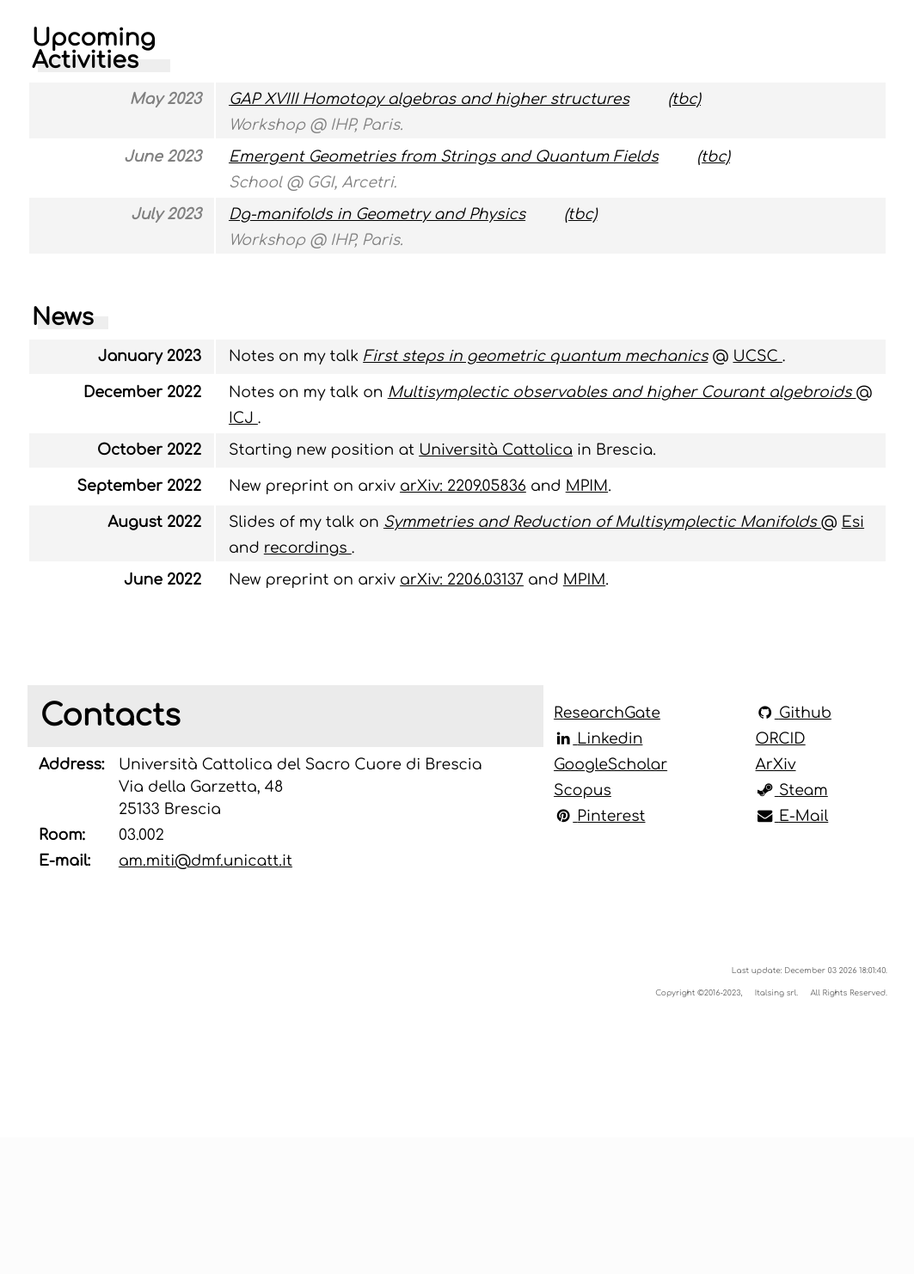
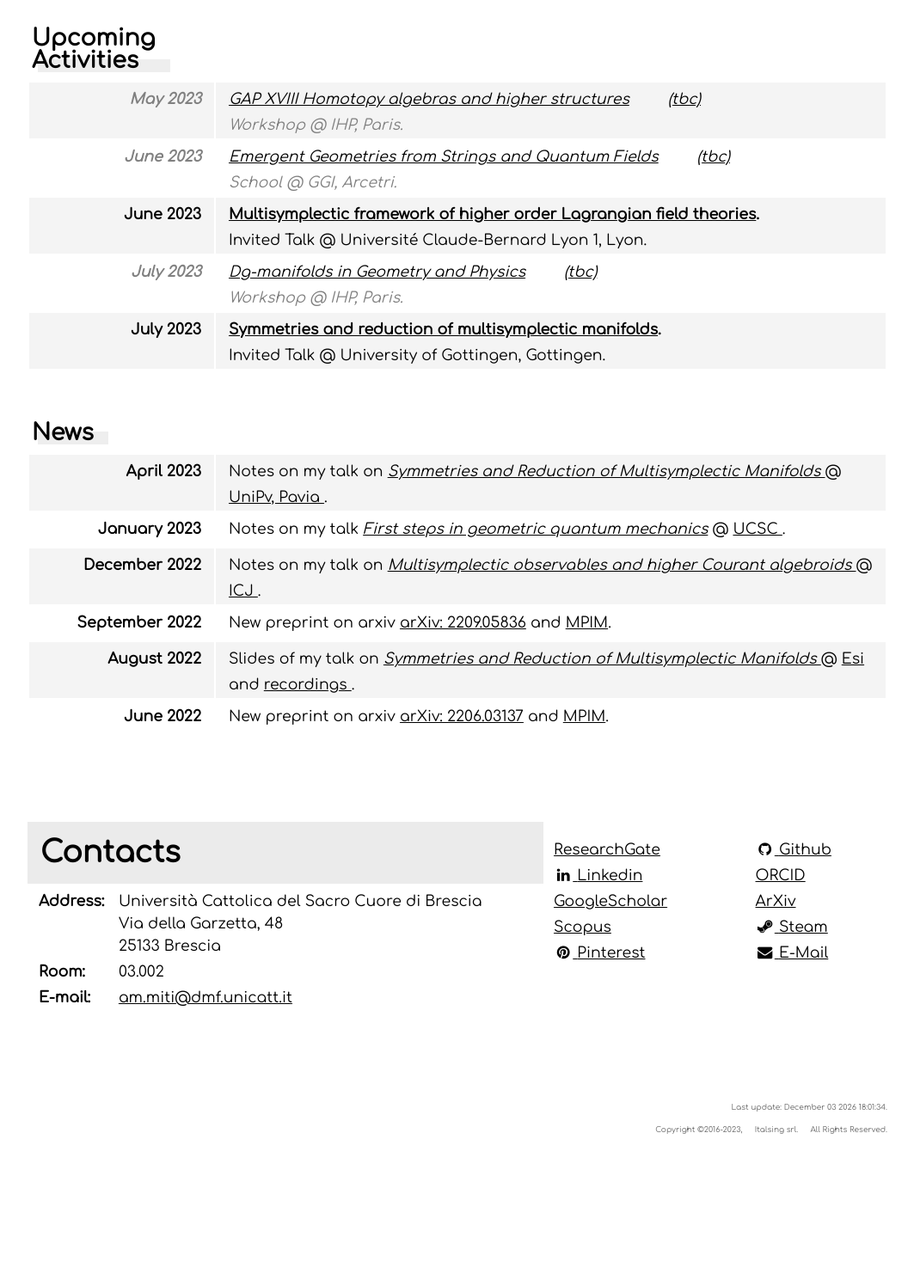
Before and after one commit to MasterToninus/MasterToninus.github.io, a PHP site: page / in a window 1280 px wide. Shown: the part 1014-2496 px from the top of the page at 86% size, without its empty margins (108-1171 px from the left). Before the commit the page ends 2174 px from the top, so only its background shows below. Run offline with PHP 8.4, Linux system fonts and the light colour scheme; some libraries are stand-ins or nearby versions.

Commit message:
Updated splash page and activities.

```diff
--- a/data/activities.csv
+++ b/data/activities.csv
@@ -85,6 +85,7 @@ VI Year;Symmetries and reduction of multisymplectic manifolds;Invited Talk;Unive
 VI Year;Bicategories, categorification and quantum theory;School;University of Leeds;Leeds;UK;July 2022;11-Jul-22;15-Jul-22;N. Gambino et al;https://conferences.leeds.ac.uk/bcqt2022/;0
 VI Year;Higher structures and field theory;Workshop;ESI;Wien;Austria;August 2022;22-Aug-22;26-Aug-22;A. Alekseev et al;https://www.esi.ac.at/events/e430/;0
 VI Year;Symmetries and reduction of multisymplectic manifolds;Invited Talk;ESI;Wien;Austria;August 2022;25-Aug-22;25-Aug-22;AMM;https://www.esi.ac.at/events/t1028/;0
+VI Year;Exercise Class: Elements of Higher Geometry (15h);Teaching;Universita' Cattolica del Sacro Cuore;Brescia;Italy;October 2022;4-Oct-22;17-Dec-22;Mauro Spera;https://dmf.unicatt.it/miti/teaching/IstGeoSup-22-23/;0
 VI Year;Atelier on higher structures in differential geometry;Workshop;Université Claude-Bernard Lyon 1;Lyon;France;December 2022;07-Dec-22;09-Dec-22;L. Ryvkin et al;https://ryvkin.eu/atelier2022/;0
 VI Year;Multisymplectic observables and higher Courant algebroids;Invited Talk;Université Claude-Bernard Lyon 1;Lyon;France;December 2022;09-Dec-22;09-Dec-22;AMM;https://indico.math.cnrs.fr/event/8621/;0
 VII Year;First steps in geometric quantum mechanics;Contributed Talk;Universita' Cattolica del Sacro Cuore;Brescia;Italy;January 2023;29-Jan-23;29-Jan-23;AMM;https://www.dropbox.com/s/oqd6psmeiexwhnt/2301-Brescia-PhdSeminar.pdf?dl=0;0
@@ -96,4 +97,6 @@ VII Year;Higher Structures in Geometry and Mathematical Physics;School;CIRM;Mars
 VII Year;Symmetries and reduction of multisymplectic manifolds;Invited Talk;University of Pavia;Pavia;Italy;April 2023;28-Apr-23;28-Apr-23;AMM;https://mathematicalphysicspavia.wordpress.com/2023/04/04/antonio-michele-miti-28-04-2023-symmetries-and-reduction-of-multisymplectic-manifoldsantonio-michele-miti/;0
 VII Year;GAP XVIII Homotopy algebras and higher structures;Workshop;IHP;Paris;France;May 2023;22-May-23;26-May-23;A. Cattaneo et al;https://sites.google.com/view/gapxviiiparis/;1
 VII Year;Emergent Geometries from Strings and Quantum Fields;School;GGI;Arcetri;Italy;June 2023;12-Jun-23;17-Jun-23;P. Aschieri at al;https://www.ggi.infn.it/showevent.pl?id=441;1
+VII Year;Multisymplectic framework of higher order Lagrangian field theories;Invited Talk;Université Claude-Bernard Lyon 1;Lyon;France;June 2023;9-Jun-23;12-Jun-23;H. Nahari et al.;https://dmf.unicatt.it/miti/research/;0
 VII Year;Dg-manifolds in Geometry and Physics;Workshop;IHP;Paris;France;July 2023;3-Jul-23;7-Jul-23;F. Helein at al;https://indico.math.cnrs.fr/event/7885/;1
+VII Year;Symmetries and reduction of multisymplectic manifolds;Invited Talk;University of Gottingen;Gottingen;Germany;July 2023;10-Jul-23;14-Jul-23;AMM;https://dmf.unicatt.it/miti/research/;0
--- a/data/material.csv
+++ b/data/material.csv
@@ -21,4 +21,5 @@ Presentation;L∞-structures via the Nijenhuis-Richardson algebra;Talk;;13/06/20
 Presentation;Symmetries and reduction of multisymplectic manifolds;Talk;;25/08/2022;0;Higher Structures and Field Theory;Esi, Vienna;https://www.researchgate.net/publication/359847200_Symmetries_and_Reduction_of_Multisymplectic_Manifolds;https://www.esi.ac.at/events/t1028/
 Presentation;Multisymplectic observables and higher Courant algebroids;Talk;;09/12/2022;0;"Séminaire Physique mathématique"; ICJ, Lyon;https://www.researchgate.net/publication/366216470_Multisymplectic_observables_and_higher_Courant_algebroids;https://indico.math.cnrs.fr/event/8621/
 Presentation;First steps in geometric quantum mechanics;Talk;;25/01/2023;0;PhD Seminar; UCSC, Brescia;https://www.dropbox.com/s/8daetmem0kkp443/2301-Brescia-PhdSeminar.pdf?dl=0;https://www.dropbox.com/s/oqd6psmeiexwhnt/2301-Brescia-PhdSeminar.pdf?dl=0
-Presentation;On the Lie infinity algebra associated to higher Courant algebroids;Talk;;21/02/2023;0;Higher structures working group;ICJ, Lyon;https://www.dropbox.com/s/whusmg6kj8dbqd7/2302-Lyon-HigherGeoWorkgroup.pdf?dl=0
+Presentation;On the Lie infinity algebra associated to higher Courant algebroids;Talk;;21/02/2023;0;Higher structures working group; ICJ, Lyon;https://www.dropbox.com/s/whusmg6kj8dbqd7/2302-Lyon-HigherGeoWorkgroup.pdf?dl=0
+Presentation;Multisymplectic observables and higher Courant algebroids;Talk;;28/05/2023;0;"Joint seminar in mathematical physics"; UniPv, Pavia;https://www.dropbox.com/s/gx9cslaoa8488w2/2304-Pavia-MsReduction.pdf?dl=0;https://mathematicalphysicspavia.wordpress.com/2023/04/04/antonio-michele-miti-28-04-2023-symmetries-and-reduction-of-multisymplectic-manifoldsantonio-michele-miti/
--- a/data/old-news.html
+++ b/data/old-news.html
@@ -56,6 +56,11 @@
 
 
                     <tr>
+                        <td class="left"><b>October 2022</b></td>
+                        <td class="right">Starting new position at <a href="https://dipartimenti.unicatt.it/dmf">Università Cattolica</a> in Brescia.
+                    </tr>
+
+                    <tr>
                         <td class="left"><b>September 2022</b></td>
                         <td class="right">New preprint on arxiv <a href="https://arxiv.org/abs/2209.05836">arXiv: 2209.05836</a> and <a href="https://www.mpim-bonn.mpg.de/newpreprints?ppyear=2022&ppnum=44">MPIM</a>.</td>
                     </tr>
--- a/index.php
+++ b/index.php
@@ -212,6 +212,17 @@
           <table class="list">
 
           <tr>
+              <td class="left"><b>April 2023</b></td>
+              <td class="right">Notes on my talk on
+                <a href="https://www.dropbox.com/s/gx9cslaoa8488w2/2304-Pavia-MsReduction.pdf?dl=0"><em>Symmetries and Reduction of Multisymplectic Manifolds
+              </em></a> @
+                <a href="https://mathematicalphysicspavia.wordpress.com/2023/04/04/antonio-michele-miti-28-04-2023-symmetries-and-reduction-of-multisymplectic-manifoldsantonio-michele-miti/"> UniPv, Pavia
+                </a>.
+              </td>
+          </tr>
+
+
+          <tr>
               <td class="left"><b>January 2023</b></td>
               <td class="right">Notes on my talk
                 <a href="https://www.dropbox.com/s/8daetmem0kkp443/2301-Brescia-PhdSeminar.pdf?dl=0"><em>First steps in geometric quantum mechanics</em></a> @
@@ -232,10 +243,7 @@
               </td>
           </tr>
 
-          <tr>
-              <td class="left"><b>October 2022</b></td>
-              <td class="right">Starting new position at <a href="https://dipartimenti.unicatt.it/dmf">Università Cattolica</a> in Brescia.
-          </tr>
+
 
             <tr>
               <td class="left"><b>September 2022</b></td>
--- a/resume/index.php
+++ b/resume/index.php
@@ -59,7 +59,7 @@
             <p class="lead">
               Autogenerated list of scientific activities.
 
-              (<a href="https://www.dropbox.com/s/guw0zynajvopoap/cv.pdf?dl=0" class="btn btn-default btn-lg"><i class="fa fa-file-pdf-o fa-fw"></i> <span class="network-name">CV</span></a>)
+              (<a href="https://www.dropbox.com/s/32cc3g05kf9j5jx/cv.pdf?dl=0" class="btn btn-default btn-lg"><i class="fa fa-file-pdf-o fa-fw"></i> <span class="network-name">CV</span></a>)
             </p>
           </div>
           <div id="photo">
@@ -73,6 +73,10 @@
         <div class="sec" id="cv">
           <div class="sec-title">Academic resume </div>
           <table class="list">
+          <tr>
+              <td class="left"> <b>2022 - 2024</b></td>
+              <td class="right">Postdoctoral fellow @ <a href="https://dipartimenti.unicatt.it/dmf">UCSC</a></td>
+            </tr>
             <tr>
               <td class="left"> <b>2021 - 2022</b></td>
               <td class="right">Postdoctoral fellow @ <a href="https://www.mpim-bonn.mpg.de/">MPIM</a></td>
```
